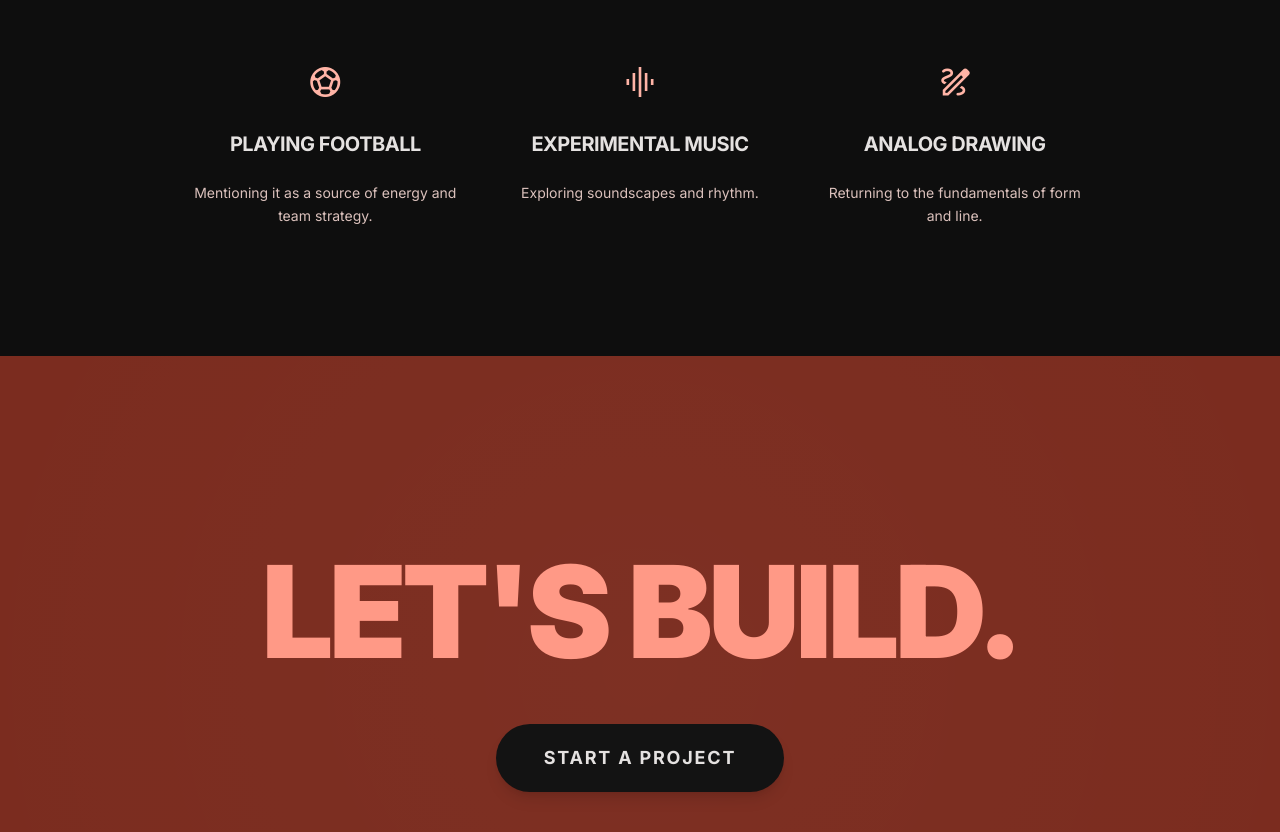
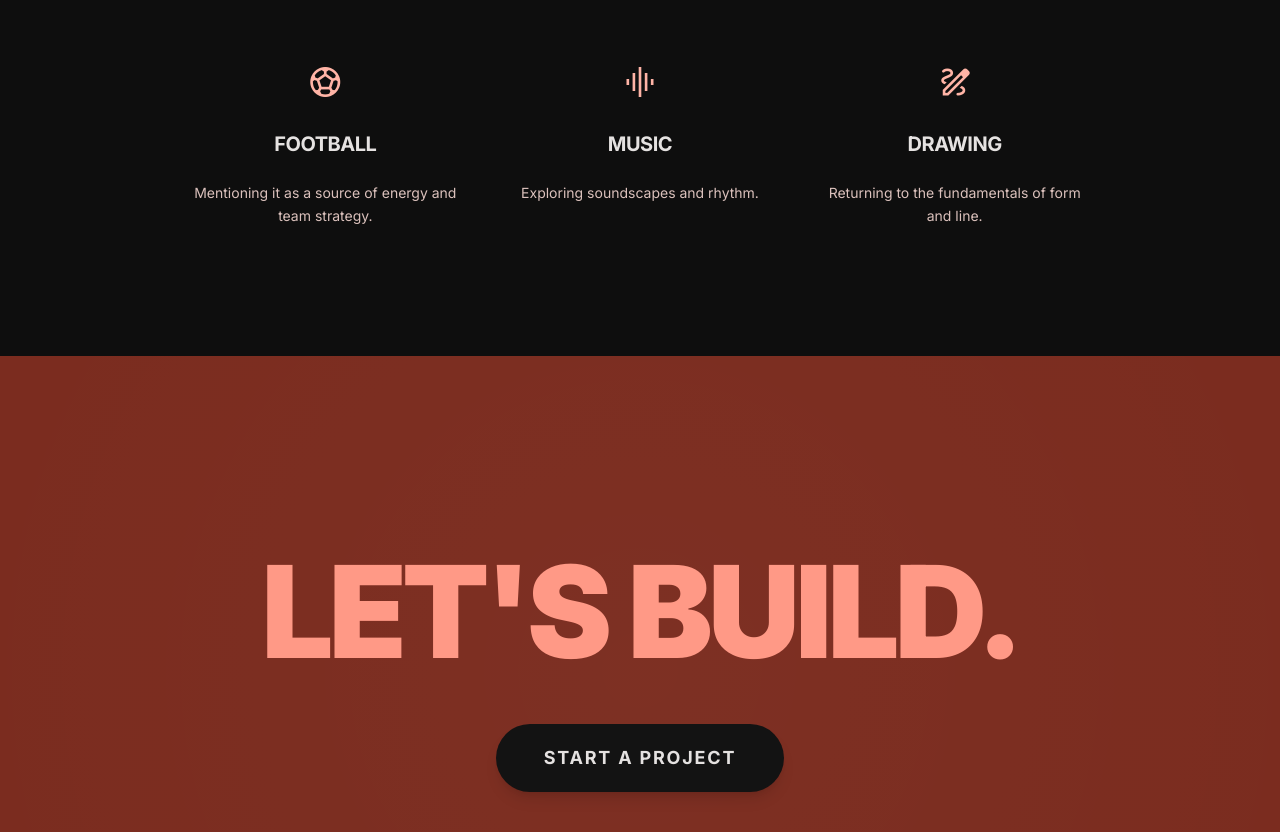
Before and after one commit to Yatinxo/YatinPortfolio, a React (Vite) app: page / in a window 1280 px wide. Shown: the part 3280-4112 px from the top of the page. Built offline with nearby package versions, Linux system fonts and the light colour scheme.

Commit message:
Text changes

```diff
--- a/src/components/layout/Header.tsx
+++ b/src/components/layout/Header.tsx
@@ -77,7 +77,7 @@
 
                 {/* Discord */}
                 <a href="https://discordapp.com/users/1196343574103609395" target="_blank" rel="noopener noreferrer" className="flex flex-col items-center justify-center gap-3 py-6 bg-[#292a2c]/80 hover:bg-[#38393b] hover:-translate-y-1 hover:shadow-xl rounded-[24px] transition-all group duration-300">
-                  <svg className="w-8 h-8 text-[#e3e2e5]/80 group-hover:text-[#ffb5a0] transition-colors" viewBox="0 0 24 24" fill="currentColor"><path d="M19.27 5.335A16.148 16.148 0 0 0 15.342 4c-.13.236-.277.564-.378.822a15.289 15.289 0 0 0-5.928 0c-.102-.258-.25-.586-.38-.822A16.148 16.148 0 0 0 4.73 5.335C1.045 10.824.088 16.19.57 21.503a16.313 16.313 0 0 0 4.982 2.496c.4-.537.76-1.104 1.074-1.693-.418-.157-.817-.354-1.2-.582.096-.073.19-.148.28-.225 2.585 1.18 5.378 1.18 7.944 0 .092.077.186.152.28.225-.38.228-.782.425-1.2.582.314.59.673 1.156 1.074 1.693a16.313 16.313 0 0 0 4.98-2.496c.55-6.002-1.077-11.458-4.22-16.168Zm-9.155 11.23c-1.173 0-2.133-1.043-2.133-2.32 0-1.278.94-2.322 2.133-2.322 1.196 0 2.146 1.044 2.133 2.322 0 1.277-.937 2.32-2.133 2.32Zm6.77 0c-1.173 0-2.133-1.043-2.133-2.32 0-1.278.94-2.322 2.133-2.322 1.196 0 2.146 1.044 2.133 2.322 0 1.277-.937 2.32-2.133 2.32Z"/></svg>
+                  <svg className="w-8 h-8 text-[#e3e2e5]/80 group-hover:text-[#ffb5a0] transition-colors" viewBox="0 0 24 24" fill="currentColor"><path d="M20.317 4.3698a19.7913 19.7913 0 00-4.8851-1.5152.0741.0741 0 00-.0785.0371c-.211.3753-.4447.8648-.6083 1.2495-1.8447-.2762-3.68-.2762-5.4868 0-.1636-.3933-.4058-.8742-.6177-1.2495a.077.077 0 00-.0785-.037 19.7363 19.7363 0 00-4.8852 1.515.0699.0699 0 00-.0321.0277C.5334 9.0458-.319 13.5799.0992 18.0578a.0824.0824 0 00.0312.0561c2.0528 1.5076 4.0413 2.4228 5.9929 3.0294a.0777.0777 0 00.0842-.0276c.4616-.6304.8731-1.2952 1.226-1.9942a.076.076 0 00-.0416-.1057c-.6528-.2476-1.2743-.5495-1.8722-.8923a.077.077 0 01-.0076-.1277c.1258-.0943.2517-.1923.3718-.2914a.0743.0743 0 01.0776-.0105c3.9278 1.7933 8.18 1.7933 12.0614 0a.0739.0739 0 01.0785.0095c.1202.099.246.1981.3728.2924a.077.077 0 01-.0066.1276 12.2986 12.2986 0 01-1.873.8914.0766.0766 0 00-.0407.1067c.3604.698.7719 1.3628 1.225 1.9932a.076.076 0 00.0842.0286c1.961-.6067 3.9495-1.5219 6.0023-3.0294a.077.077 0 00.0313-.0552c.5004-5.177-.8382-9.6739-3.5485-13.6604a.061.061 0 00-.0312-.0286zM8.02 15.3312c-1.1825 0-2.1569-1.0857-2.1569-2.419 0-1.3332.9555-2.4189 2.157-2.4189 1.2108 0 2.1757 1.0952 2.1568 2.419 0 1.3332-.9555 2.4189-2.1569 2.4189zm7.9748 0c-1.1825 0-2.1569-1.0857-2.1569-2.419 0-1.3332.9554-2.4189 2.1569-2.4189 1.2108 0 2.1757 1.0952 2.1568 2.419 0 1.3332-.946 2.4189-2.1568 2.4189Z"/></svg>
                   <span className="font-['Inter'] font-bold text-[10px] text-[#e3e2e5]/80 group-hover:text-[#ffb5a0] uppercase tracking-[0.2em] transition-colors">Discord</span>
                 </a>
               </div>
--- a/src/components/sections/BeyondPixels.tsx
+++ b/src/components/sections/BeyondPixels.tsx
@@ -8,19 +8,19 @@
         <div className="grid grid-cols-1 md:grid-cols-3 gap-12 text-center">
           <div className="space-y-6">
             <span className="material-symbols-outlined text-4xl text-primary">sports_soccer</span>
-            <h3 className="text-xl font-bold uppercase tracking-tight">PLAYING FOOTBALL</h3>
+            <h3 className="text-xl font-bold uppercase tracking-tight">FOOTBALL</h3>
             <p className="text-on-surface-variant text-sm leading-relaxed">Mentioning it as a source of energy and team strategy.</p>
           </div>
 
           <div className="space-y-6">
             <span className="material-symbols-outlined text-4xl text-primary">graphic_eq</span>
-            <h3 className="text-xl font-bold uppercase tracking-tight">EXPERIMENTAL MUSIC</h3>
+            <h3 className="text-xl font-bold uppercase tracking-tight">MUSIC</h3>
             <p className="text-on-surface-variant text-sm leading-relaxed">Exploring soundscapes and rhythm.</p>
           </div>
 
           <div className="space-y-6">
             <span className="material-symbols-outlined text-4xl text-primary">draw</span>
-            <h3 className="text-xl font-bold uppercase tracking-tight">ANALOG DRAWING</h3>
+            <h3 className="text-xl font-bold uppercase tracking-tight">DRAWING</h3>
             <p className="text-on-surface-variant text-sm leading-relaxed">Returning to the fundamentals of form and line.</p>
           </div>
         </div>
```
